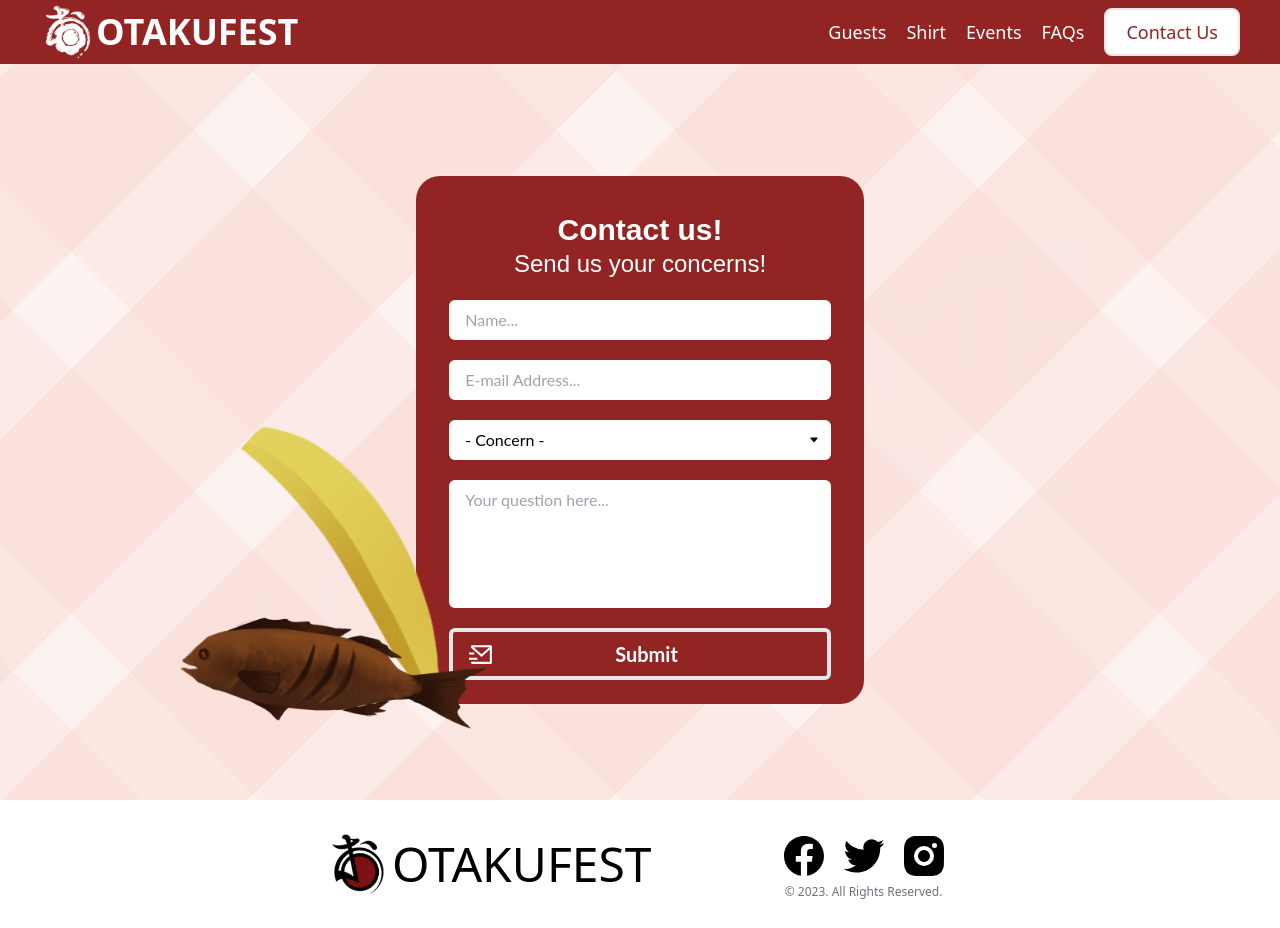
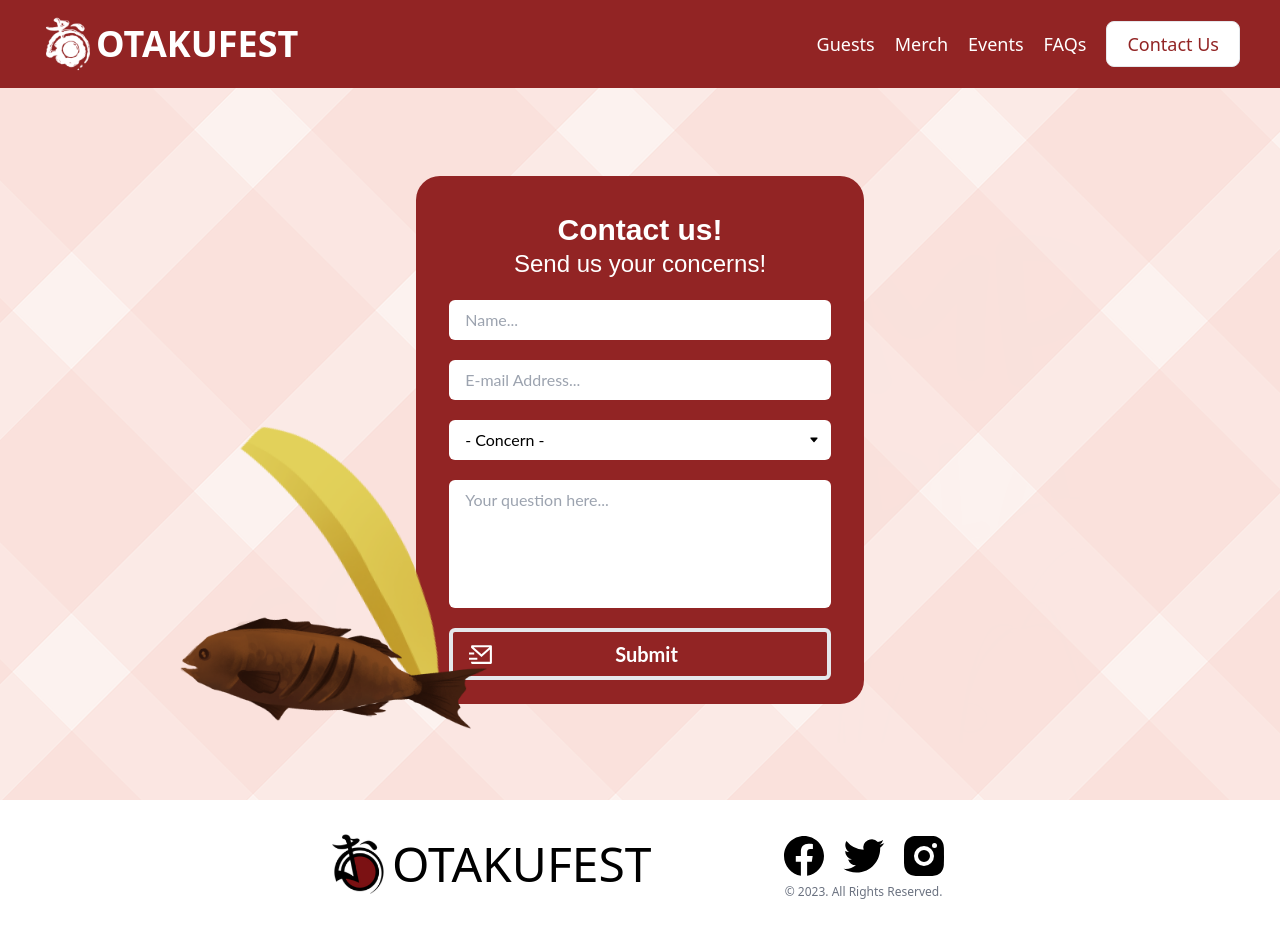
Before and after one commit to maxellmilay/otakufest-ph, a Next.js app: page /contact-us in a window 1280 px wide. Built offline with nearby package versions, Linux system fonts and the light colour scheme.

Commit message:
[Adjustment][Maxell] added animation in header

```diff
--- a/components/TheHeader.tsx
+++ b/components/TheHeader.tsx
@@ -7,12 +7,12 @@ import { FaBars } from 'react-icons/fa';
 
 const TheHeader = () => {
     return (
-        <header className="bg-site-main fixed z-20 flex items-center h-16 w-screen px-10 justify-between">
+        <header className="bg-site-main fixed z-20 flex items-center py-4 w-screen px-10 justify-between">
             <Link
                 href={Routes.HOME}
                 className="flex items-center text-2xl font-bold md:text-4xl"
             >
-                <figure className="relative aspect-square w-8 md:w-14">
+                <figure className="relative aspect-square w-8 md:w-14 hover:-translate-y-1 duration-200">
                     <Image
                         src={enums.ImageUrl.LOGO2024_WHITE}
                         alt="guest"
@@ -20,15 +20,35 @@ const TheHeader = () => {
                         className="object-cover"
                     />
                 </figure>
-                OTAKUFEST
+                <p className="hover:-translate-y-1 duration-200">OTAKUFEST</p>
             </Link>
             <nav className="hidden md:flex items-center gap-5 text-lg">
-                <Link href="/#guestSection">Guests</Link>
-                <Link href="/#shirtSection">Shirt</Link>
-                <Link href="/#eventSection">Events</Link>
-                <Link href={Routes.FAQS}>FAQs</Link>
+                <Link
+                    href="/#guestSection"
+                    className="hover:-translate-y-1 duration-200"
+                >
+                    Guests
+                </Link>
+                <Link
+                    href="/#shirtSection"
+                    className="hover:-translate-y-1 duration-200"
+                >
+                    Merch
+                </Link>
+                <Link
+                    href="/#eventSection"
+                    className="hover:-translate-y-1 duration-200"
+                >
+                    Events
+                </Link>
+                <Link
+                    href={Routes.FAQS}
+                    className="hover:-translate-y-1 duration-200"
+                >
+                    FAQs
+                </Link>
                 <Link href={Routes.CONTACT_US} className="border-lg">
-                    <div className="bg-white px-5 py-2 rounded-lg text-site-main border-2 hover:bg-site-main hover:border-site-secondary hover:text-site-secondary">
+                    <div className="bg-white px-5 py-2 rounded-lg text-site-main border hover:bg-site-main hover:border-site-secondary hover:text-site-secondary duration-200">
                         Contact Us
                     </div>
                 </Link>
```
